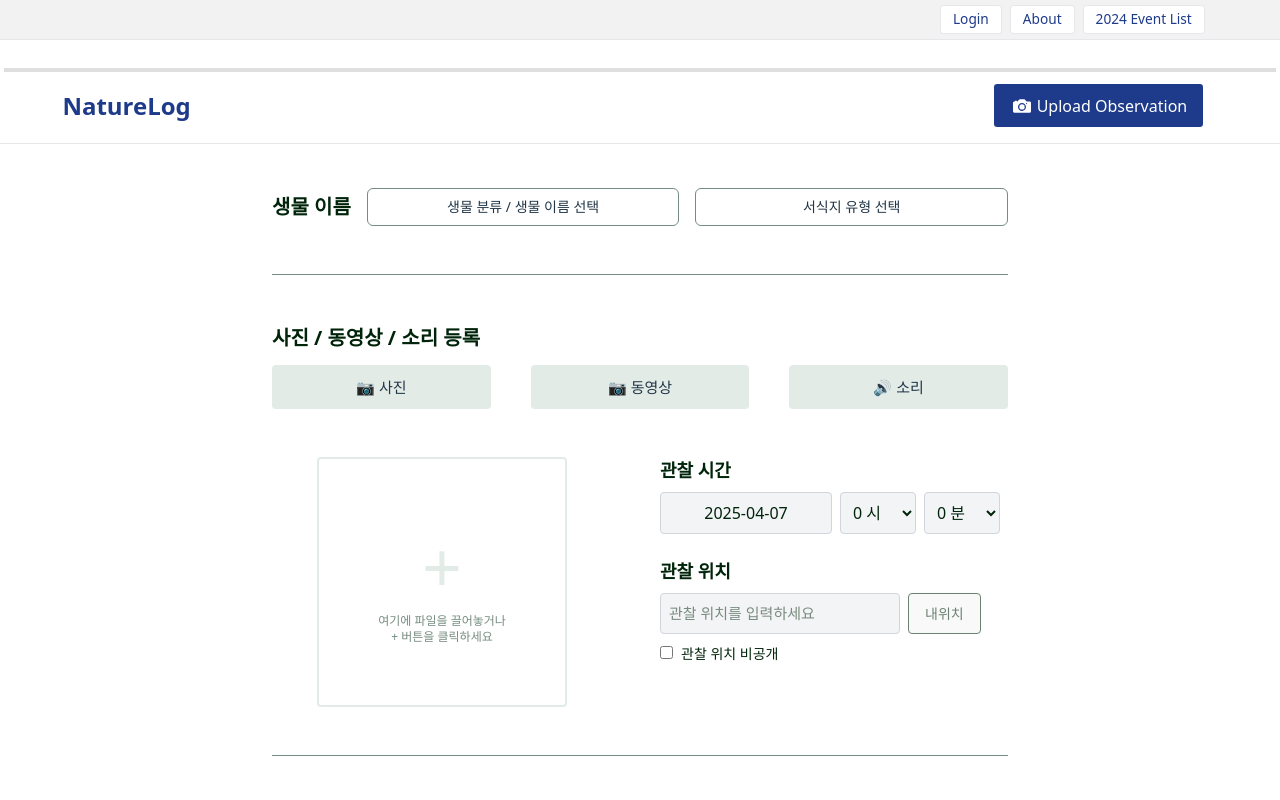
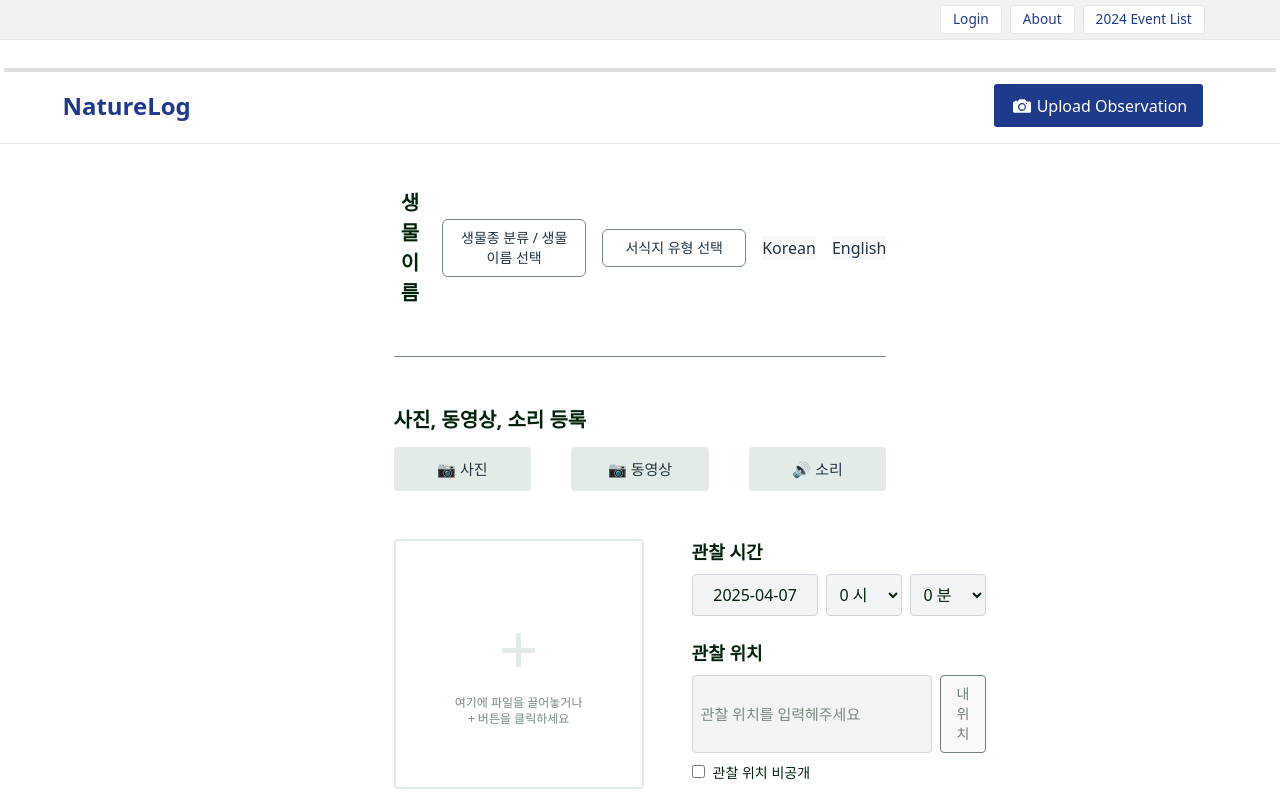
Before and after one commit to KU-AILAB/Collection-bird, a React (Vite) app: page /upload in a window 1280 px wide. Built offline with nearby package versions, Linux system fonts and the light colour scheme.

Commit message:
uploadpage Add English conversion

```diff
--- a/package.json
+++ b/package.json
@@ -12,9 +12,11 @@
   "dependencies": {
     "@tailwindcss/vite": "^4.1.3",
     "date-fns": "^4.1.0",
+    "i18next": "^24.2.3",
     "react": "^19.0.0",
     "react-datepicker": "^8.2.1",
     "react-dom": "^19.0.0",
+    "react-i18next": "^15.4.1",
     "react-icons": "^5.5.0",
     "react-leaflet": "^5.0.0",
     "react-router-dom": "^7.3.0"
--- /dev/null
+++ b/src/locales/en/translation.json
@@ -0,0 +1,26 @@
+{
+    "header": {
+        "mypage": "My page"
+    },
+    "upload": {
+        "creature name": "Creature name",
+        "select_species_name": "Select a species/name",
+        "select_habitat_type": "Select a habitat type",
+        "register photos, videos, and sounds": "Register photos, videos, and sounds",
+        "photos": "Photos",
+        "videos": "Videos",
+        "sounds": "Sounds",
+        "drag and drop files here": "Drag and drop files here",
+        "or click the + button": "or click the + button",
+        "observation time": "Observation time",
+        "observation location": "Observation location",
+        "please enter your observation location": "Enter observation location",
+        "my location": "My location",
+        "observation location private": "Observation location private",
+        "observation notes": "Observation notes",
+        "register": "Register",
+        "save Temporarily": "Save Temporarily",
+        "cancel": "Cancel",
+        "please enter the details of your observation of the creature.": "Please enter the details of your observation of the creature"
+    }
+}
--- /dev/null
+++ b/src/locales/i18n.ts
@@ -0,0 +1,20 @@
+import i18n from "i18next";
+import { initReactI18next } from "react-i18next";
+import translationEN from "../locales/en/translation.json"
+import translationKO from "../locales/ko/translation.json"
+
+const resources = {
+    en: { translation: translationEN },
+    ko: { translation: translationKO },
+};
+
+i18n.use(initReactI18next).init({
+    resources,
+    lng: "ko", //기본 설정 언어 - 한국어
+    fallbackLng: "en",
+    interpolation: {
+    escapeValue: false
+    }
+});
+
+export default i18n;
--- /dev/null
+++ b/src/locales/ko/translation.json
@@ -0,0 +1,26 @@
+{
+    "header": {
+        "mypage": "마이페이지"
+    },
+    "upload": {
+        "creature name": "생물 이름",
+        "select_species_name": "생물종 분류 / 생물 이름 선택",
+        "select_habitat_type": "서식지 유형 선택",
+        "register photos, videos, and sounds": "사진, 동영상, 소리 등록",
+        "photos": "사진",
+        "videos": "동영상",
+        "sounds": "소리",
+        "drag and drop files here": "여기에 파일을 끌어놓거나",
+        "or click the + button": "+ 버튼을 클릭하세요",
+        "observation time": "관찰 시간",
+        "observation location": "관찰 위치",
+        "please enter your observation location": "관찰 위치를 입력헤주세요",
+        "my location": "내 위치",
+        "observation location private": "관찰 위치 비공개",
+        "observation notes": "관찰 메모",
+        "register": "등록",
+        "save Temporarily": "임시 저장",
+        "cancel": "취소",
+        "please enter the details of your observation of the creature.": "생물을 관찰한 내용을 입력해주세요"
+    }
+}
--- a/src/main.jsx
+++ b/src/main.jsx
@@ -3,6 +3,7 @@ import ReactDOM from "react-dom/client";
 import { BrowserRouter } from "react-router-dom";
 import App from "./App";
 import "./index.css";
+import "./locales/i18n";
 
 ReactDOM.createRoot(document.getElementById("root")).render(
   <BrowserRouter>
--- a/src/pages/UploadPage/index.jsx
+++ b/src/pages/UploadPage/index.jsx
@@ -2,9 +2,16 @@ import React, { useState } from "react";
 import { Link, useNavigate } from "react-router-dom";
 import DatePicker from "react-datepicker";
 import "react-datepicker/dist/react-datepicker.css";
+import { useTranslation } from "react-i18next";
+// import i18n from "./../../locales/i18n";
+
 
 const UploadPage = () => {
     const navigate = useNavigate();
+
+    const { t, i18n } = useTranslation();
+    const changelangeuageToKo = () => i18n.changeLanguage("ko");
+    const changelangeuageToEn = () => i18n.changeLanguage("en");
 
     // 생물 이름 div 모달창
     const [speciesSelectModelOpen, setSpeciesSelectModelOpen] = useState(false);
@@ -100,8 +107,8 @@ const UploadPage = () => {
                     <input type="file" className="hidden" style={{display: "none"}} onChange={handleChangeFile}/>
                     <div className="dropZoneContent">
                         <p className="text-[#E3EBE7] text-[70px]">+</p>
-                        <p className="text-[#758C80]">여기에 파일을 끌어놓거나</p>
-                        <p className="text-[#758C80]">+ 버튼을 클릭하세요</p>
+                        <p className="text-[#758C80]">{t("upload.drag and drop files here")}</p>
+                        <p className="text-[#758C80]">{t("upload.or click the + button")}</p>
                     </div>
                 </label>
 
@@ -120,12 +127,12 @@ const UploadPage = () => {
 
     return(
         <div className="w-full min-h-screen flex flex-col items-center bg-white">
-            <div className="w-[60%] p-4 flex flex-col gap-6">
+            <div className="w-[41%] p-4 flex flex-col gap-6">
 
                 <div className="w-full flex items-center space-x-4 mt-7">
-                    <div className="text-[#00240A] font-bold text-[20px]">생물 이름</div>
+                    <div className="text-[#00240A] font-bold text-[20px]">{t("upload.creature name")}</div>
                     <div
-                        className="flex-1 px-4 py-2 border border-[#758C80] cursor-pointer text-sm rounded-md"
+                        className="w-[300px] px-4 py-2 border border-[#758C80] cursor-pointer text-sm rounded-md"
                         onClick={() => {
                         if (selectedSpecies) {
                             setIsEditingSpecies(true); // 이미 선택한 후 수정하는 경우
@@ -135,14 +142,16 @@ const UploadPage = () => {
                             openFirstModal();
                         }
                     }}>
-                        {selectedSpecies ? selectedSpecies.name : "생물 분류 / 생물 이름 선택"}
+                        {selectedSpecies ? selectedSpecies.name : t("upload.select_species_name")}
                     </div>
                     <div
-                        className="flex-1 px-4 py-2 border border-[#758C80] cursor-pointer text-sm rounded-md"
+                        className="w-[300px] px-4 py-2 border border-[#758C80] cursor-pointer text-sm rounded-md"
                         onClick={() => setHabitatModalOpen(true)}
                     >
-                        {selectedHabitat ? selectedHabitat : "서식지 유형 선택"}
+                        {selectedHabitat ? selectedHabitat : t("upload.select_habitat_type")}
                     </div>
+                    <button onClick={changelangeuageToKo}>Korean</button>
+                    <button onClick={changelangeuageToEn}>English</button>
                 </div>
 
                 {/* 구분선 */}
@@ -221,7 +230,7 @@ const UploadPage = () => {
                         className="bg-white rounded-lg p-6 shadow-lg w-[300px] text-center"
                         onClick={(e) => e.stopPropagation()}
                         >
-                            <h3 className="text-lg font-semibold mb-4">서식지 유형 선택</h3>
+                            <h3 className="text-lg font-semibold mb-4">{t("upload.select a habitat type")}</h3>
                             <div className="flex flex-wrap justify-center gap-3">
                                 <button onClick={() => { setSelectedHabitat("산림/계곡"); setHabitatModalOpen(false); }} className="bg-[#6C8372] text-white font-medium py-2 px-4 rounded hover:bg-[#5a7464]">산림/계곡</button>
                                 <button onClick={() => { setSelectedHabitat("평지숲"); setHabitatModalOpen(false); }} className="bg-[#6C8372] text-white font-medium py-2 px-4 rounded hover:bg-[#5a7464]">평지숲</button>
@@ -240,12 +249,12 @@ const UploadPage = () => {
 
 
                 <div className="data">
-                    <div className="text-[#00240A] font-bold text-left text-[20px]">사진 / 동영상 / 소리 등록</div>
+                    <div className="text-[#00240A] font-bold text-left text-[20px]">{t("upload.register photos, videos, and sounds")}</div>
 
                     <div className="flex gap-10 text-xs mb-4 mt-3">
-                        <div className="flex-1 bg-[#E3EBE7] text-[15px] text-center cursor-pointer rounded py-3 hover:bg-[#5a7464]">📷 사진</div>
-                        <div className="flex-1 bg-[#E3EBE7] text-[15px] text-center cursor-pointer rounded py-3 hover:bg-[#5a7464]">📷 동영상</div>
-                        <div className="flex-1 bg-[#E3EBE7] text-[15px] text-center cursor-pointer rounded py-3 hover:bg-[#5a7464]">🔊 소리</div>
+                        <div className="flex-1 bg-[#E3EBE7] text-[15px] text-center cursor-pointer rounded py-3 hover:bg-[#5a7464]">📷 {t("upload.photos")}</div>
+                        <div className="flex-1 bg-[#E3EBE7] text-[15px] text-center cursor-pointer rounded py-3 hover:bg-[#5a7464]">📷 {t("upload.videos")}</div>
+                        <div className="flex-1 bg-[#E3EBE7] text-[15px] text-center cursor-pointer rounded py-3 hover:bg-[#5a7464]">🔊 {t("upload.sounds")}</div>
                     </div>
                     <div className="flex gap-10 w-full mt-12">
                         <div className="flex-1">
@@ -253,7 +262,7 @@ const UploadPage = () => {
                         </div>
                         <div className="flex-1 flex flex-col gap-6 px-2">
                             <div className="flex flex-col gap-2 text-md text-[#00240A] font-bord">
-                                <div className="text-[#00240A] font-bold text-left text-[18px]">관찰 시간</div>
+                                <div className="text-[#00240A] font-bold text-left text-[18px]">{t("upload.observation time")}</div>
                                 <div className="flex gap-2">
                                     <DatePicker
                                         selected={selectedDate}
@@ -296,11 +305,11 @@ const UploadPage = () => {
                             }
 
                             <div className="flex flex-col text-[#00240A] font-bord gap-2 text-[15px] w-full">
-                                <div className="text-[#00240A] font-bold text-left text-[18px]">관찰 위치</div>
+                                <div className="text-[#00240A] font-bold text-left text-[18px]">{t("upload.observation location")}</div>
                                 <div className="flex gap-2">
                                     <input
                                     type="text"
-                                    placeholder="관찰 위치를 입력하세요"
+                                    placeholder={t("upload.please enter your observation location")}
                                     value={selectedLocation}
                                     readOnly
                                     onClick={() => setLocationModalOpen(true)}
@@ -310,12 +319,12 @@ const UploadPage = () => {
                                         className="px-4 py-2 border border-[#6C8372] text-[#6C8372] rounded text-sm"
                                         onClick={() => setLocationModalOpen(true)}
                                     >
-                                    내위치
+                                    {t("upload.my location")}
                                     </button>
                                 </div>
                                 <div className="text-left">
                                     <input type="checkbox" id="privateLocation" />
-                                    <label htmlFor="privateLocation" className="ml-2 text-sm">관찰 위치 비공개</label>
+                                    <label htmlFor="privateLocation" className="ml-2 text-sm">{t("upload.observation location private")}</label>
                                 </div>
                             </div>
                         </div>
@@ -327,12 +336,12 @@ const UploadPage = () => {
 
 
                 <div className="w-full">
-                    <div className="text-[#00240A] font-bold text-left text-[20px] mb-2">관찰 메모</div>
+                    <div className="text-[#00240A] font-bold text-left text-[20px] mb-2">{t("upload.observation notes")}</div>
                     <textarea className="w-full border border-gray-300 p-3 rounded h-24 bg-gray-50" />
                 </div>
                 <div className="flex justify-center gap-4 mt-6">
-                    <button className="px-6 py-2 bg-[#E3EBE7] text-[#758C80] rounded hover:bg-[#5a7464] hover:text-white" onClick={navigateToPost}>게시</button>
-                    <button className="px-6 py-2 bg-[#E3EBE7] text-[#758C80] rounded hover:bg-[#5a7464] hover:text-white" onClick={navigateToMain}>취소</button>
+                    <button className="px-6 py-2 bg-[#E3EBE7] text-[#758C80] rounded hover:bg-[#5a7464] hover:text-white" onClick={navigateToPost}>{t("upload.register")}</button>
+                    <button className="px-6 py-2 bg-[#E3EBE7] text-[#758C80] rounded hover:bg-[#5a7464] hover:text-white" onClick={navigateToMain}>{t("upload.cancel")}</button>
                     {/* <button className="px-6 py-2 bg-[#E3EBE7] text-white rounded">관찰 올리기 추가</button> */}
                 </div>
             </div>
```
Also changed, not shown: 1 other file (tests, documents, lock files or other folders).
